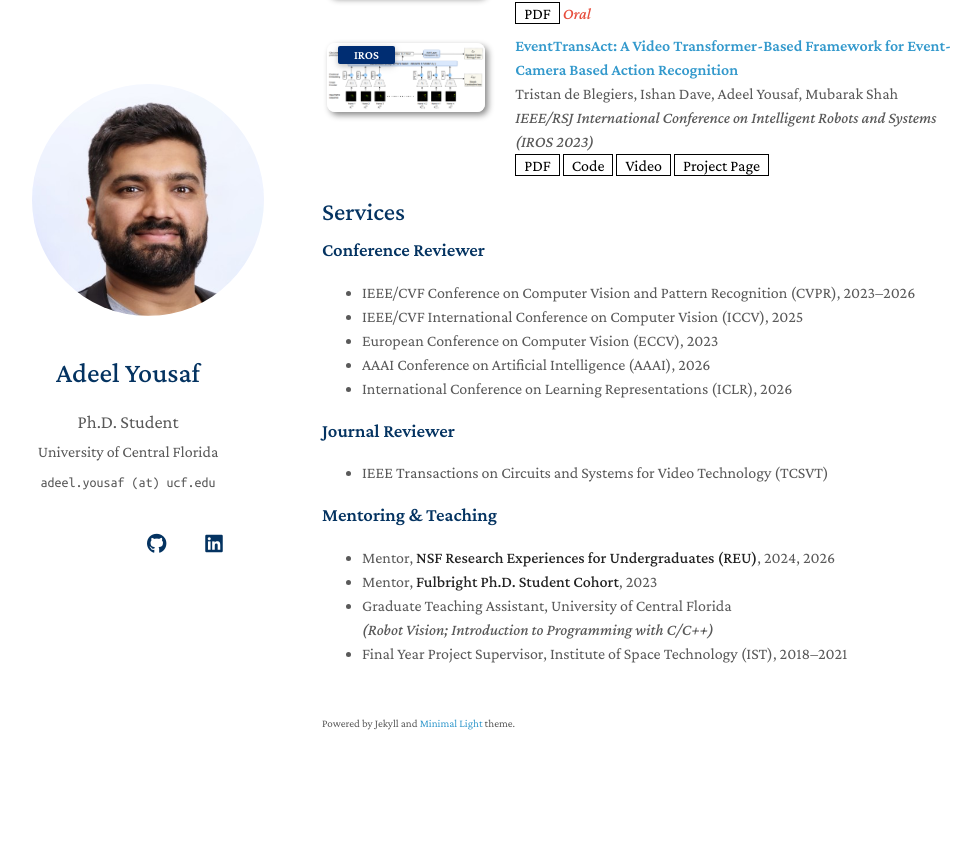
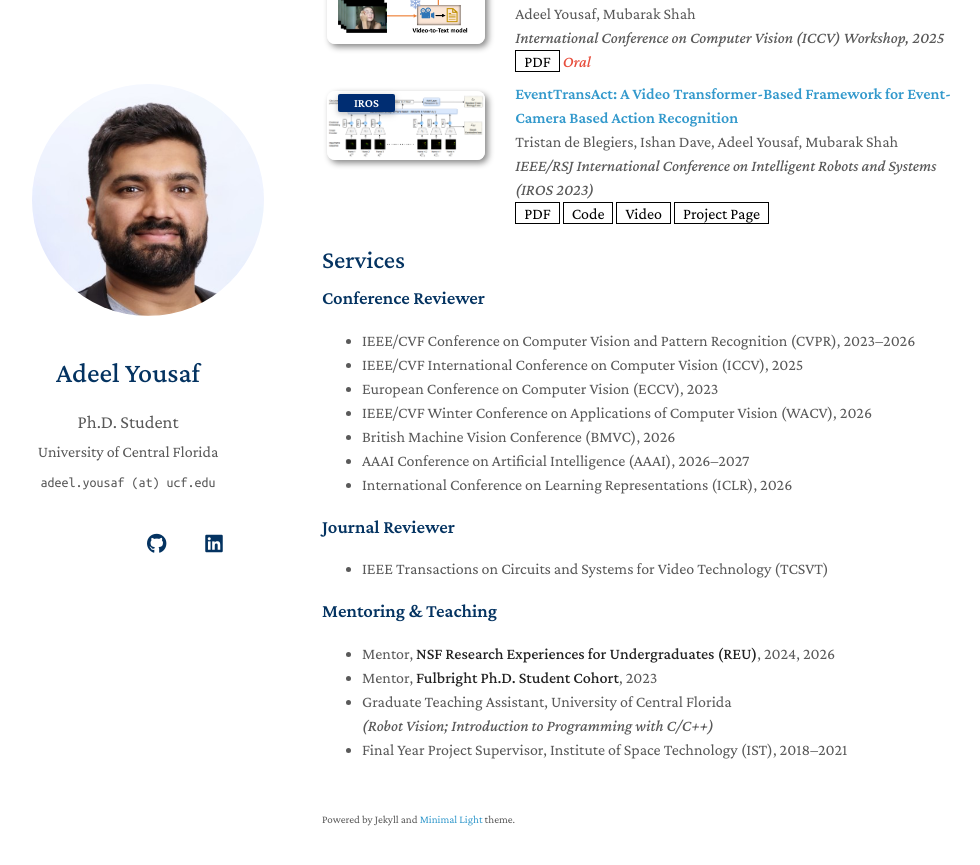
Before and after one commit to Adeelyousaf/Adeelyousaf.github.io, a Jekyll site: the page built from index.md, in a window 1280 px wide and 900 px high, scrolled down 1317 px. Shown: the top 865 px of the window, without its empty margins (148-1128 px from the left). Built offline with Jekyll 4.4.1, drawn with Linux system fonts in a browser that asks for light colours; a style sheet for code colours, icons or effects is not loaded; our own code applies the rules of GitHub Pages for plain Markdown files; before the commit the page ends 2121 px from its top, so only the background shows below that; some of the changed text lies outside the part shown.

Commit message:
Add WACV, BMVC, AAAI 2027 reviewing and ICML 2026 workshop reviewer news
Co-Authored-By: Claude Fable 5.1 <noreply@anthropic.com>

```diff
--- a/_includes/services.md
+++ b/_includes/services.md
@@ -4,7 +4,9 @@
 - IEEE/CVF Conference on Computer Vision and Pattern Recognition (CVPR), 2023–2026
 - IEEE/CVF International Conference on Computer Vision (ICCV), 2025
 - European Conference on Computer Vision (ECCV), 2023
-- AAAI Conference on Artificial Intelligence (AAAI), 2026
+- IEEE/CVF Winter Conference on Applications of Computer Vision (WACV), 2026
+- British Machine Vision Conference (BMVC), 2026
+- AAAI Conference on Artificial Intelligence (AAAI), 2026–2027
 - International Conference on Learning Representations (ICLR), 2026
 
 ### Journal Reviewer
--- a/index.md
+++ b/index.md
@@ -21,6 +21,7 @@ I am a **fifth-year Ph.D. student** at the **University of Central Florida (UCF)
 ## News
 
 - **[Oct. 2026]** Paper accepted to <span class="news-conf">NeurIPS 2026</span> (First Author, Main Track).
+- **[Jul. 2026]** Served as a reviewer for the [Trustworthy AI for Good (AI4GOOD)](https://trustworthy-ai-for-good.github.io/icml-2026.html) Workshop at <span class="news-conf">ICML 2026</span>.
 - **[Jun. 2026]** Paper accepted to <span class="news-conf">ECCV 2026</span> (First Author, Main Track).
 - **[Nov. 2025]** Paper accepted to <span class="news-conf">AAAI 2026</span> (First Author, Main Track).
 - **[Aug. 2025]** Paper accepted to <span class="news-conf">ICCV 2025</span> Workshop (First Author, Oral Presentation).
```
